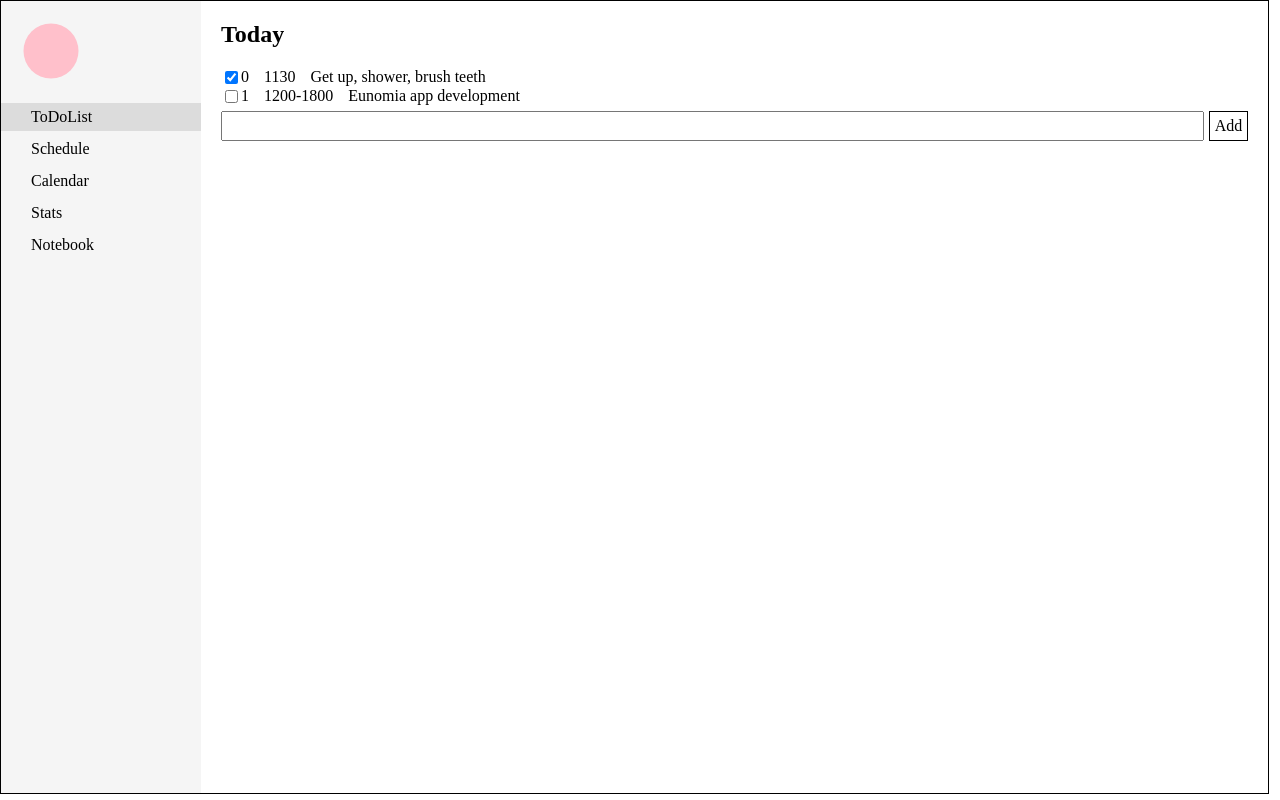
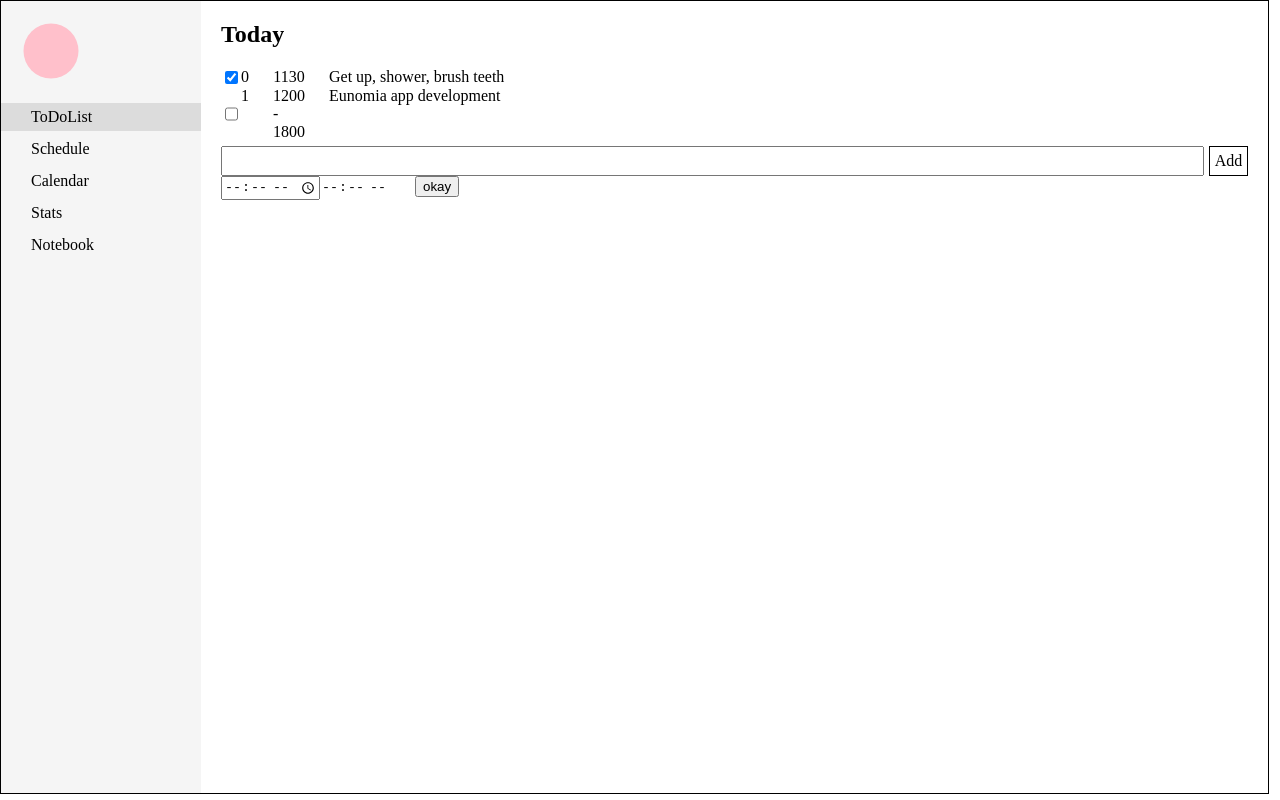
Before and after one commit to Ratioho/eunomia-web, a React (Create React App) app: page / in a window 1280 px wide. Built offline with nearby package versions, Linux system fonts and the light colour scheme.

Commit message:
feat: time part

```diff
--- a/src/pages/PageMain.jsx
+++ b/src/pages/PageMain.jsx
@@ -46,16 +46,23 @@ const AgendaItem = styled.div`
 
 // inner: arrangement
   display: flex;
-  align-items: center;
+  // align-items: center;
 
 // specs: color, behavior
   cursor: auto;
+  color: ${props =>
+    props.isStashed === true
+      ? "gainsboro"
+      : "black"};
 `
 const AgendaItemTimeSpot = styled.div`
 // outer: position, size, margin
   margin-left: 15px;
-  // width: 50px;
+  width: 50px;
 // inner: arrangement
+  display: flex;
+  flex-direction: column;
+  align-items: center;
 
 // specs: color, behavior
   cursor: pointer;
@@ -63,6 +70,52 @@ const AgendaItemTimeSpot = styled.div`
 const AgendaItemContent = styled.div`
 // outer: position, size, margin
   margin-left: 15px;
+`
+
+const Ctrls = styled.div`
+// inner: arrangement
+    display: flex;
+    justify-content: center;
+`
+const CtrlButton = styled.div`
+// outer: position, size, margin
+    margin: 2px;
+
+// specs: color, behavior
+    cursor: pointer;
+    background: whitesmoke;
+    &:hover{
+      background: gainsboro;
+    }
+`
+
+const StyledInput = styled.input.attrs(props => ({
+  // we can define static props
+  type: "time",
+
+  // or we can define dynamic ones
+  size: props.size || "1em",
+}))`
+  // color: palevioletred;
+  // font-size: 1em;
+  // border: 2px solid palevioletred;
+  // border-radius: 3px;
+
+  /* here we use the dynamically computed prop */
+  // margin: ${props => props.size};
+  // padding: ${props => props.size};
+
+  border: none;
+
+  ::-webkit-datetime-edit-fields-wrapper {
+    // display: flex;
+  }
+  ::-webkit-datetime-edit-text {
+    // padding: 1px 1px;
+  }
+  &:hover{
+    cursor: pointer;
+  }
 `
 
 
@@ -111,6 +164,40 @@ const reducer = (state, action) => {
 }
 
 
+const AgendaItemTime = ({time, id, dispatch}) => {
+
+  const [ctrlMode, setCtrlMode] = useState(false)
+
+  return (
+    <AgendaItemTimeSpot>
+      {
+        time.length > 5
+          ?
+        <div onClick = {() => {setCtrlMode(!ctrlMode)}}>
+          <div>{time.substring(0, 4)}</div>
+          <div>-</div>
+          <div>{time.substring(5, 9)}</div>
+        </div>
+          :
+        <div onClick = {() => {setCtrlMode(!ctrlMode)}}>{time}</div>
+      }
+
+      {
+        ctrlMode
+          ?
+        <Ctrls>
+          <CtrlButton>P</CtrlButton>
+          <CtrlButton onClick = {() => dispatch({type: 'stash', value: id})}>S</CtrlButton>
+          <CtrlButton>O</CtrlButton>
+        </Ctrls>
+          :
+        null
+      }
+    </AgendaItemTimeSpot>
+  )
+
+}
+
 const Item = ({info, id, dispatch}) => {
 
   const [visibleControl, setVisibleControl] = useState(false)
@@ -127,17 +214,20 @@ const Item = ({info, id, dispatch}) => {
     )
   }
 
+
   return (
-    <AgendaItem>
+    <AgendaItem isStashed = {info.isStashed}>
       {info.isStashed ? <div>Stashed</div> : null}
       <input type = 'checkbox'
         checked = {info.isChecked}
         onChange = {() => dispatch({type: 'check', value: id})} />
       <div>{id}</div>
-      <AgendaItemTimeSpot onClick = {() => setVisibleControl(!visibleControl)}>
-        {info.time}
-      </AgendaItemTimeSpot>
-      {visibleControl ? <Control /> : null}
+      {/* <AgendaItemTimeSpot onClick = {() => setVisibleControl(!visibleControl)}>
+        {visibleControl ? <Control /> : info.time}
+      </AgendaItemTimeSpot> */}
+
+      <AgendaItemTime time = {info.time} id = {id} dispatch = {dispatch}/>
+
       <AgendaItemContent>
         {info.content}
       </AgendaItemContent>
@@ -154,6 +244,7 @@ const PageTodolist = () => {
 
   const [todoState, todoDispatch] = useReducer(reducer, initialState)
 
+  const [read, setRead] = useState(true)
 
   return (
 
@@ -181,6 +272,14 @@ const PageTodolist = () => {
             Add
           </InputButton>
         </AgendaInput>
+
+        {/* Time Try out */}
+        <input type='time'/>
+
+        {/* Styled */}
+        <StyledInput readOnly = {read} onClick = {() => {setRead(false)}}/>
+        <button onClick = {() => {setRead(true)}}>okay</button>
+
       </TodolistAgenda>
   )
 }
```
Also changed, not shown: 2 other files (tests, documents, lock files or other folders).
